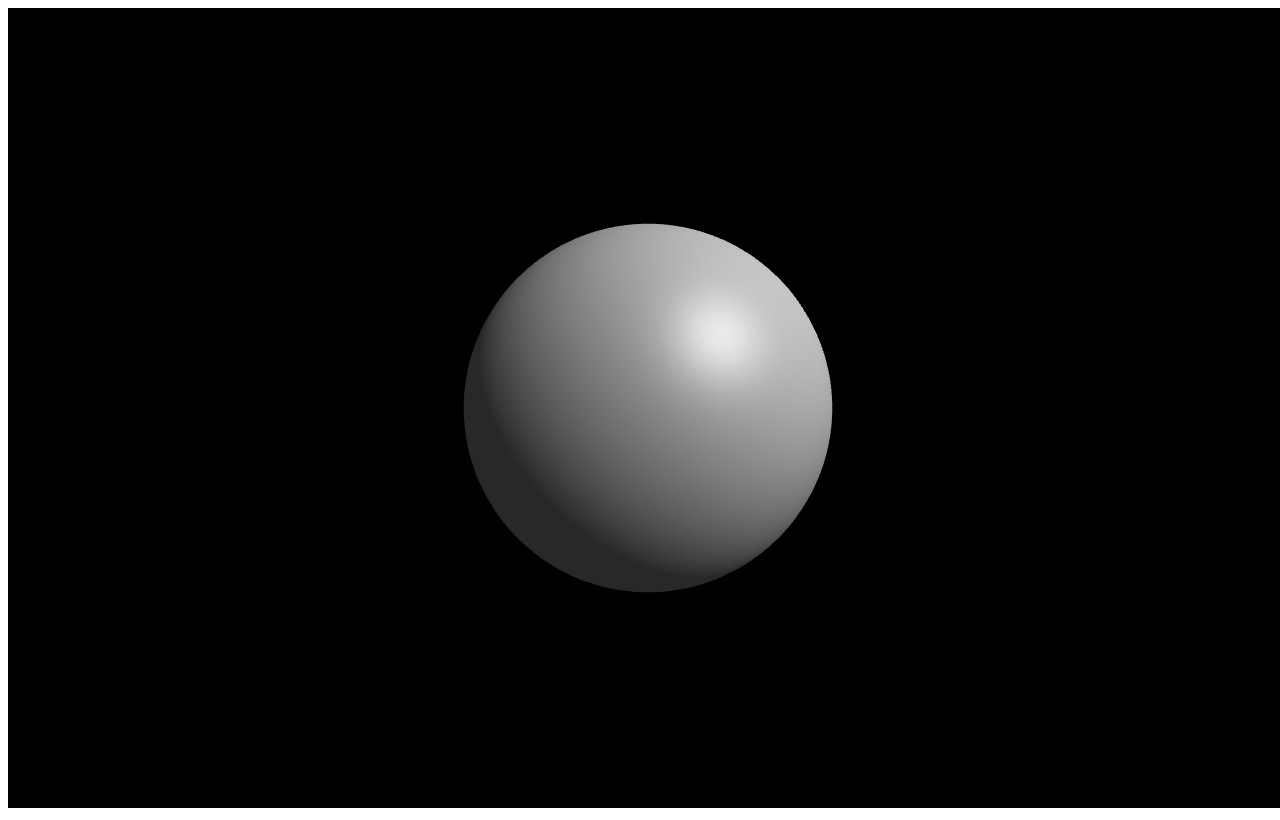
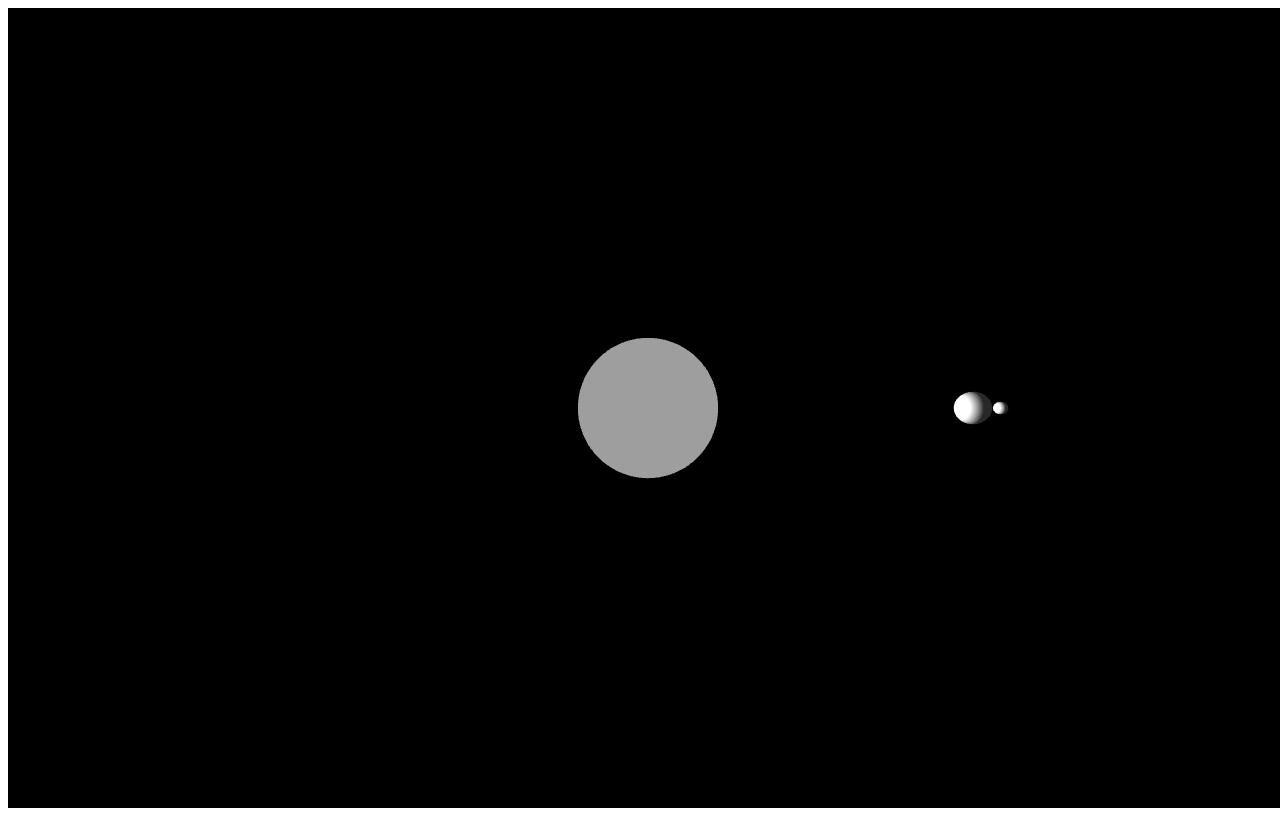
Before and after one commit to WiseAndWeiss/web_groupwork, a plain HTML site: page index.html in a window 1280 px wide. Drawn offline with nearby package versions, Linux system fonts and the light colour scheme; animation ran at ten frames a second.

Commit message:
三星系统：支持自转、公转

```diff
--- /dev/null
+++ b/defs.js
@@ -0,0 +1,9 @@
+export const CONSTS = {
+    //自转数据
+    SUN_ROTATION: 0.001,
+    EARTH_ROTATION: 0.01,
+    MOON_ROTATION: 0.001,
+    //公转数据
+    EARTH_REVOLUTION: 0.002,
+    MOON_REVOLUTION: 0.005,
+};
--- a/index.html
+++ b/index.html
@@ -8,70 +8,94 @@
     <script src="https://cdn.jsdelivr.net/npm/three@0.132.2/build/three.min.js"></script>
     <script src="https://cdn.jsdelivr.net/npm/three@0.132.2/examples/js/controls/OrbitControls.js"></script>
     <title>Document</title>
-    <script src="index.js"></script>
-    <script type="module" src="solar_system.js"></script>
+    <script src="./index.js"></script>
+    <script type='module' src="./defs.js"></script>
 </head>
 <body>
     <canvas id="c">aaa</canvas>
 </body>
 </html>
 
-<script>
-
-
+<script type="module">
+    import {CONSTS} from './defs.js';
     function init() {
         //1.初始化操作；包括场景、相机、渲染器的初始化
         //场景的初始化
         const scene = new THREE.Scene();
         //相机的初始化
         const fov = 75; //摄像机的广角(角度制，Three.js其他部分都是弧度制)
-        const aspect = window.innerWidth / window.innerHeight;  // 宽高比
+        const aspect = (window.outerWidth / window.outerHeight);  // 宽高比
         const near = 0.1; //可绘区域的近点
         const far = 1000; //可绘区域的远点
         const camera = new THREE.PerspectiveCamera(fov, aspect, near, far);
-        camera.position.z = 15;
+        camera.position.z = 150;
+        //垂直相机的初始化
+        const verticalCamera = new THREE.PerspectiveCamera(fov, aspect, near, far);
+        verticalCamera.position.set(0, 50, 0);
+        verticalCamera.up.set(0, 0, 1);
+        verticalCamera.lookAt(0, 0, 0);
         //渲染器的初始化
         const canvas = document.querySelector('#c');
         const renderer = new THREE.WebGLRenderer({antialias: true, canvas});
-        renderer.setSize(window.innerWidth,window.innerHeight);
+        renderer.setSize(window.outerWidth,window.outerHeight);
 
-        //2.添加光源
-         const ambientLight = new THREE.AmbientLight(0x404040);
+        //2.添加光源：以太阳为中心的点光源
+        const ambientLight = new THREE.AmbientLight(0x404040);
         scene.add(ambientLight);
-        const directionalLight = new THREE.DirectionalLight(0xffffff, 1);
-        directionalLight.position.set(10, 10, 10);
-        scene.add(directionalLight);
+        const pointLight = new THREE.PointLight(0xffffff, 2);//光照的颜色和亮度
+        scene.add(pointLight);
 
         //3.添加地球、太阳、月球
-
         const textureLoader = new THREE.TextureLoader();
+        //添加太阳
+        const sunGeometry = new THREE.SphereGeometry(20,64,64);
+        const sunTexture = textureLoader.load('./texture/sun.jpg');
+        const sunMaterial = new THREE.MeshBasicMaterial({ map: sunTexture });
+        const sun = new THREE.Mesh(sunGeometry,sunMaterial);
+        scene.add(sun);//太阳直接位于正中间
         //添加地球
         const earthGeometry = new THREE.SphereGeometry(5, 64, 64); //几何体：球体，参数为半径、经度分段、纬度分段
         const earthTexture = textureLoader.load('./texture/earth.jpg');  //加载材质
-        const earthMaterial = new THREE.MeshPhongMaterial({ map: earthTexture }); //材质
+        const earthMaterial = new THREE.MeshPhongMaterial({ map: earthTexture }); //设置材质和放射颜色
         const earth = new THREE.Mesh(earthGeometry, earthMaterial);
-        scene.add(earth);
+        //添加地球轨道(用于公转操作)
+        const earthOrbit = new THREE.Object3D();
+        scene.add(earthOrbit);
+        //添加地月系统(需要保证地球公转和自转相互不干扰，必须设置这样的系统)
+        const earthSystem = new THREE.Object3D();
+        earthOrbit.add(earthSystem);
+        earthSystem.position.x = 100;
+        earthSystem.add(earth);
+        //添加月球轨道
+        const moonOrbit = new THREE.Object3D();
+        earthSystem.add(moonOrbit);
+        moonOrbit.position.x = 0;//轨道中心在地月系统的中心
         //添加月球
-        const moonGeometry = new THREE.SphereGeometry(2, 64, 64); //
+        const moonGeometry = new THREE.SphereGeometry(2, 64, 64);
         const moonTexture = textureLoader.load('./texture/moon.jpg');
         const moonMaterial = new THREE.MeshPhongMaterial({ map: moonTexture }); //材质
-        const moon = new THREE.Mesh(moonGeometry, earthMaterial);
-        scene.add(moon);
-        //添加太阳
+        const moon = new THREE.Mesh(moonGeometry, moonMaterial);
+        moon.position.x = 12;//月球相对月球轨道中心的偏移
+        moonOrbit.add(moon);
 
-        function render() {
-            earth.rotation.y += 0.001;
+        //4.动画效果：包括公转、自转等
+        function render(time) {
             renderer.render(scene,camera);//每次更新页面都要刷新显示
             requestAnimationFrame( render);
+            //处理自转
+            sun.rotation.y += CONSTS.SUN_ROTATION;
+            earth.rotation.y += CONSTS.EARTH_ROTATION;
+            moon.rotation.y += CONSTS.MOON_ROTATION;
+            //处理公转
+            earthOrbit.rotation.y += CONSTS.EARTH_REVOLUTION;
+            moonOrbit.rotation.y += CONSTS.MOON_REVOLUTION;
         }
+        requestAnimationFrame( render );
 
          // 5. 添加交互控制（鼠标拖拽缩放）
         const controls = new THREE.OrbitControls(camera, renderer.domElement);
         controls.enableDamping = true; // 启用阻尼感
-        requestAnimationFrame( render );
     }
 
     init();
-
-
 </script>
```
